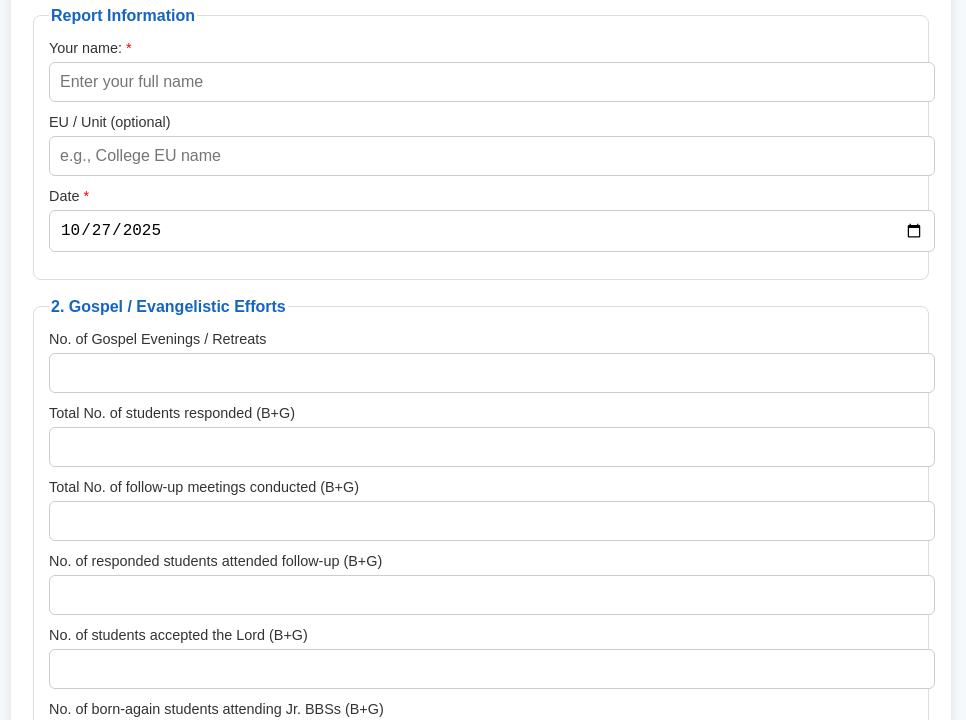
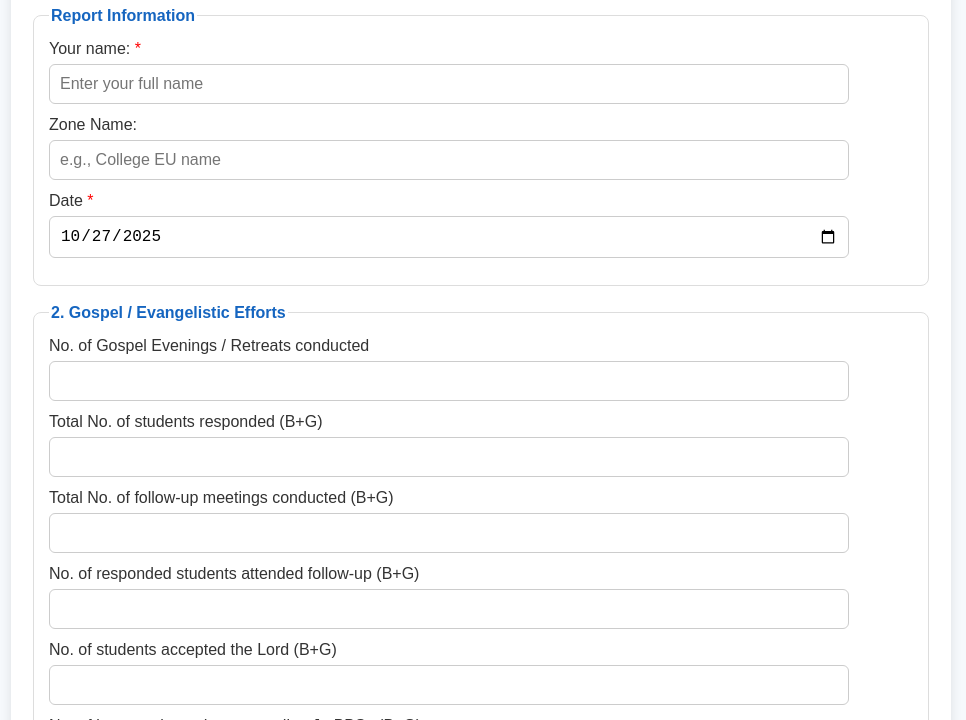
Before and after one commit to uesiap/rahul, a plain HTML site: page forms/form27.html in a window 1280 px wide. Shown: the part 77-797 px from the top of the page, without its empty margins (159-1125 px from the left). Drawn offline with Linux system fonts and the light colour scheme.

Commit message:
Update form27.html

```diff
--- a/forms/form27.html
+++ b/forms/form27.html
@@ -10,6 +10,8 @@
         content="Easy Forms - Created by Rahul">
 
     <link rel="canonical" href="https://uesiap.github.io/rahul/forms/form27" />
+    <link rel="icon" href="/vidhyardhi-geethavali/Icon192.jpg" type="image/png">
+    <link rel="apple-touch-icon" href="/vidhyardhi-geethavali/Icon-192.jpg">
 
     <!-- Open Graph / Facebook -->
     <meta property="og:type" content="website">
@@ -63,13 +65,13 @@
   label {
     display: block;
     margin-bottom: 6px;
-    font-size: 0.9rem;
+    font-size: 1rem;
   }
   .required {
     color: red;
   }
   input, textarea {
-    width: 100%;
+    width: 90%;
     padding: 10px;
     border-radius: 6px;
     border: 1px solid #ccc;
@@ -120,7 +122,7 @@
           <label>Your name: <span class="required">*</span></label>
           <input type="text" id="yourName" required placeholder="Enter your full name" />
 
-          <label>EU / Unit (optional)</label>
+          <label>Zone Name:</label>
           <input type="text" id="eu" placeholder="e.g., College EU name" />
 
           <label>Date <span class="required">*</span></label>
@@ -129,7 +131,7 @@
 
         <fieldset>
           <legend>2. Gospel / Evangelistic Efforts</legend>
-          <label>No. of Gospel Evenings / Retreats</label>
+          <label>No. of Gospel Evenings / Retreats conducted</label>
           <input type="number" id="numGospel" min="0" placeholder="">
 
           <label>Total No. of students responded (B+G)</label>
```
